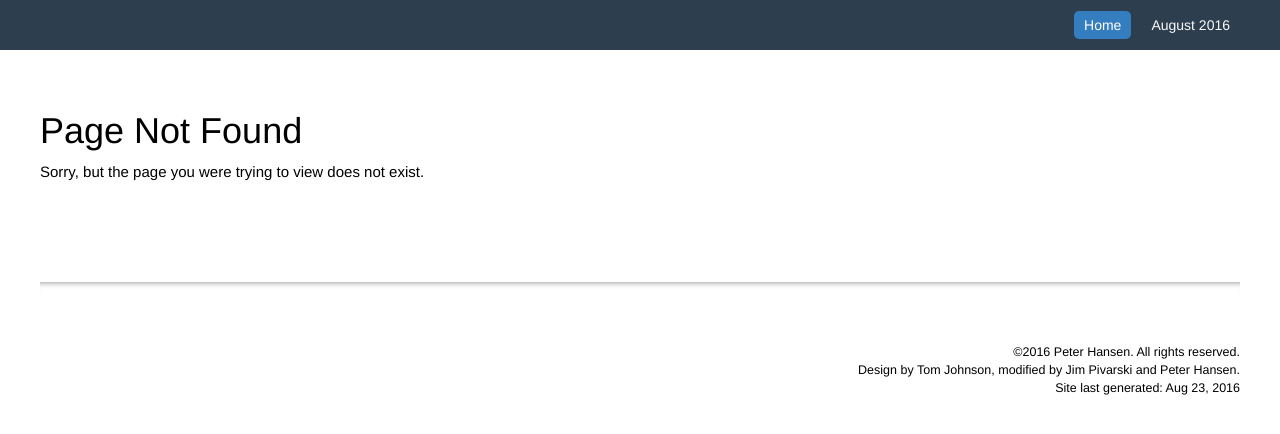
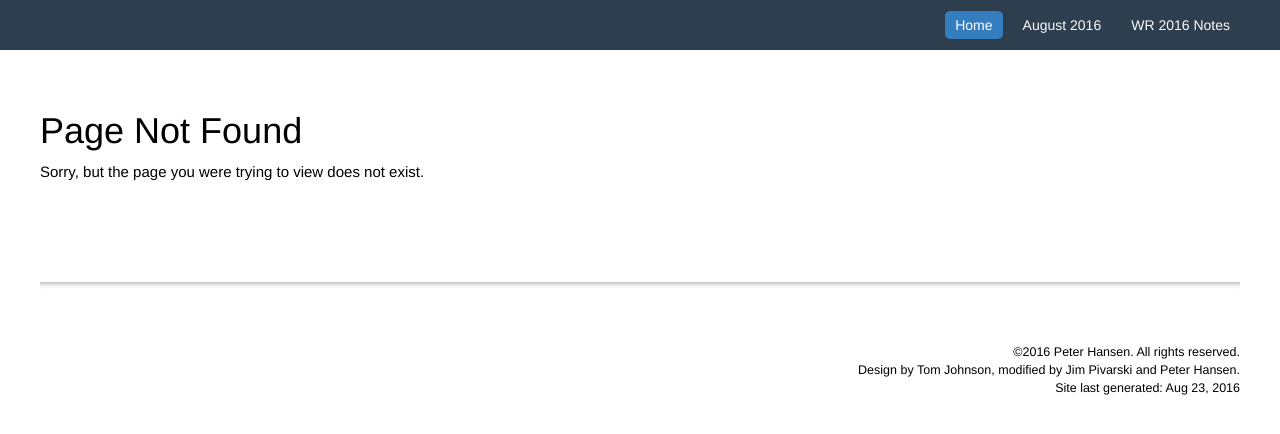
Before and after one commit to previsualconsent/CMSLogbook, a Jekyll site: the page built from 404.md, in a window 1280 px wide. Shown: the top 434 px of the page. Built offline with Jekyll 4.4.1, drawn with Linux system fonts in a browser that asks for light colours; nearby versions of some CDN libraries; comment, search, counter and statistics services are not loaded.

Commit message:
Update topnav.yml

```diff
--- a/_data/topnav.yml
+++ b/_data/topnav.yml
@@ -9,3 +9,7 @@ topnav:
   items:
     - title: August 2016
       url: /august2016/
+- title: WR 2016 Notes
+  items:
+    - title: WR 2016 Notes
+      url: /Run2016Notes/
```
